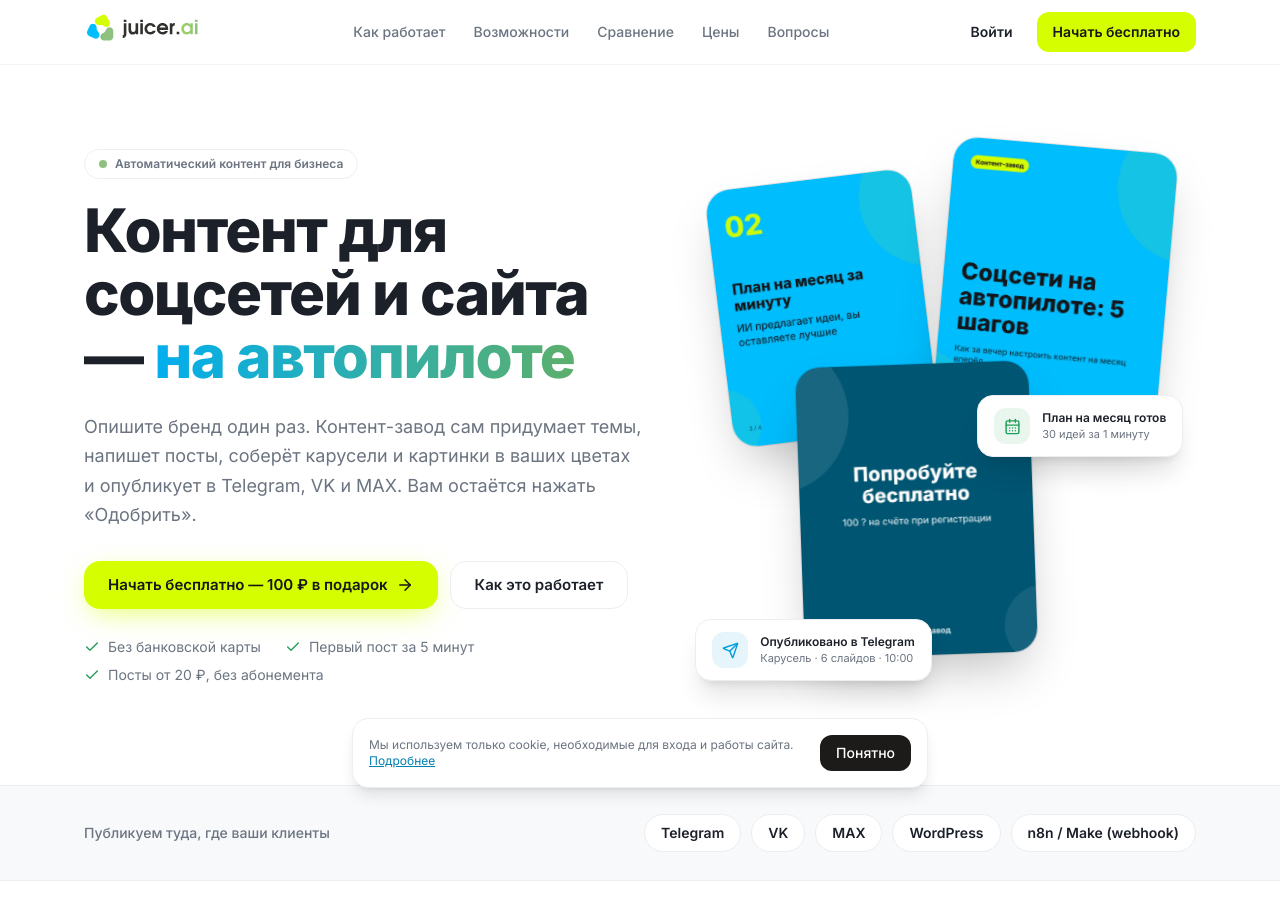
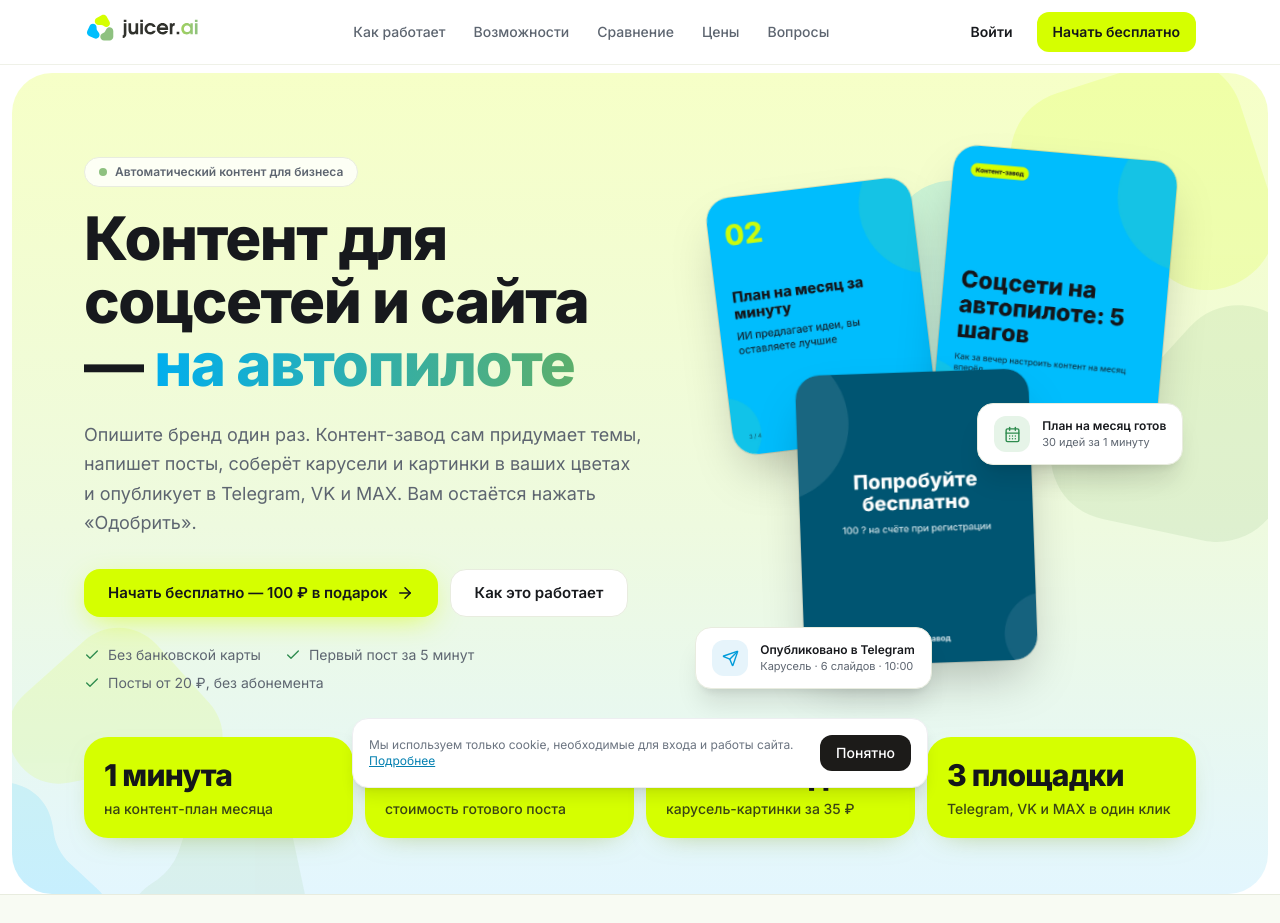
Before and after one commit to edinayasredarf-png/kontent, a Next.js app: page / in a window 1280 px wide. Shown: the top 923 px of the page. Built offline with nearby package versions, Linux system fonts and the light colour scheme; no server answers.

Commit message:
Лендинг: светлая пастельная гамма по референсам, плитки-показатели, блобы из форм логотипа
Co-Authored-By: Claude Sonnet 5.5 <noreply@anthropic.com>

```diff
--- a/src/app/globals.css
+++ b/src/app/globals.css
@@ -83,3 +83,6 @@ html { scroll-behavior: smooth; scroll-padding-top: 5rem; }
 details.lt-faq > summary { list-style: none; cursor: pointer; }
 details.lt-faq > summary::-webkit-details-marker { display: none; }
 details.lt-faq[open] .lt-plus { transform: rotate(45deg); }
+
+/* Лендинг всегда светлый: пастельная палитра из цветов логотипа (как у референсов), независимо от темы кабинета */
+.lt-light { color-scheme: light; --bg: #ffffff; --surface: #ffffff; --tile: #f3f8ec; --tile2: #e9f1de; --ink: #17191d; --ink2: #5d6570; --ink3: #8d95a0; --line: #e8ecdf; --accent: #029cda; --accent-ink: #0480b1; --accent-soft: #e3f6fe; --good: #2e8b4e; --good-soft: #e6f4e8; --bad: #d8453c; --bad-soft: #fcecea; --pastel-cyan: #e3f6fe; --pastel-lime: #f6ffc7; --pastel-green: #e9f3e4; }
--- a/src/app/page.tsx
+++ b/src/app/page.tsx
@@ -21,6 +21,17 @@ export const metadata: Metadata = {
   openGraph: { type: "website", url: SITE, siteName: "Контент-завод", locale: "ru_RU", title: TITLE, description: DESC, images: [{ url: "/demo/b1.jpg", width: 1080, height: 1350, alt: "Пример карусели, созданной Контент-заводом" }] },
   twitter: { card: "summary_large_image", title: TITLE, description: DESC, images: ["/demo/b1.jpg"] },
 };
+
+/** Декор из трёх форм логотипа: голубая, лаймовая, зелёная «капли». Мягкая замена 3D-иллюстрациям. */
+function Blobs({ className = "", style }: { className?: string; style?: React.CSSProperties }) {
+  return (
+    <svg aria-hidden viewBox="0 0 100 100" className={className} style={style} fill="none">
+      <path d="M58.3 67.9a15 15 0 0 0 6.3-5.3l4.7-8c6.4-10.8 23-6.3 23 6.3v19.1c0 6.8-5.5 12.4-12.4 12.4H61.2c-13.7 0-17.2-19-4.4-23.9l1.5-.6Z" fill="#8EC180" />
+      <path d="M36.3 51.7c-.2 2.8.6 5.6 2.2 7.9l5.3 7.6c7.2 10.3-3.8 23.6-15.3 18.3L11.1 77.6C4.9 74.8 2.2 67.5 5 61.2l7.8-17c5.7-12.5 24.5-7.8 23.6 5.9l-.1 1.6Z" fill="#00BEFD" />
+      <path d="M59.6 43.6a15 15 0 0 0-7.7-2.8l-9.3-.1c-12.6-.1-17-16.8-6.1-23.1L53 8.1c5.9-3.4 13.5-1.4 16.9 4.5l9.4 16.2c6.9 11.9-7.8 24.5-18.5 15.8l-1.2-1Z" fill="#D5FF00" />
+    </svg>
+  );
+}
 
 const LIME = "#D5FF00", CYAN = "#00BEFD", GREEN = "#8EC180";
 
@@ -58,13 +69,13 @@ function H2({ children }: { children: React.ReactNode }) {
 
 export default function Landing() {
   return (
-    <div className="overflow-x-clip">
+    <div className="lt-light overflow-x-clip bg-[var(--bg)] text-[var(--ink)]">
       <script type="application/ld+json" dangerouslySetInnerHTML={{ __html: JSON.stringify(jsonLd) }} />
 
       {/* Шапка */}
       <header className="sticky top-0 z-40 border-b border-line/70 bg-[color-mix(in_srgb,var(--bg)_82%,transparent)] backdrop-blur-xl">
         <div className={`${wrap} flex h-16 items-center justify-between gap-4`}>
-          <div className="w-28 shrink-0 sm:w-36"><Logo href="/" className="[&_img]:h-8" /></div>
+          <div className="w-28 shrink-0 sm:w-36"><Logo href="/" light className="[&_img]:h-8" /></div>
           <nav aria-label="Разделы" className="hidden items-center gap-7 text-sm font-medium text-ink2 lg:flex">
             <a href="#how" className="hover:text-ink">Как работает</a>
             <a href="#features" className="hover:text-ink">Возможности</a>
@@ -81,13 +92,12 @@ export default function Landing() {
 
       <main>
         {/* Hero */}
-        <section className="relative">
-          <div aria-hidden className="pointer-events-none absolute inset-0 -z-10">
-            <div className="absolute -left-32 -top-24 h-[28rem] w-[28rem] rounded-full opacity-30 blur-3xl" style={{ background: CYAN }} />
-            <div className="absolute -right-24 top-20 h-[26rem] w-[26rem] rounded-full opacity-25 blur-3xl" style={{ background: LIME }} />
-            <div className="absolute bottom-0 left-1/3 h-72 w-72 rounded-full opacity-20 blur-3xl" style={{ background: GREEN }} />
+        <section className="relative mx-2 mt-2 overflow-hidden rounded-[2rem] sm:mx-3 sm:rounded-[2.5rem]" style={{ background: "linear-gradient(180deg, #f6ffc7 0%, #eefadf 55%, #e3f6fe 100%)" }}>
+          <div aria-hidden className="pointer-events-none absolute inset-0">
+            <Blobs className="absolute -right-24 -top-16 h-[34rem] w-[34rem] rotate-12 opacity-[.16]" />
+            <Blobs className="absolute -bottom-32 -left-28 h-[26rem] w-[26rem] -rotate-12 opacity-[.12]" />
           </div>
-          <div className={`${wrap} grid items-center gap-12 pb-16 pt-12 md:pb-24 md:pt-20 lg:grid-cols-[1.05fr_.95fr]`}>
+          <div className={`${wrap} relative grid items-center gap-12 pb-10 pt-12 md:pt-20 lg:grid-cols-[1.05fr_.95fr]`}>
             <div>
               <span className="inline-flex items-center gap-2 rounded-full border border-line bg-surface/80 px-3.5 py-1.5 text-xs font-semibold text-ink2 backdrop-blur">
                 <span className="h-2 w-2 rounded-full" style={{ background: GREEN }} />Автоматический контент для бизнеса
@@ -129,6 +139,21 @@ export default function Landing() {
                 <div><p className="text-xs font-semibold">План на месяц готов</p><p className="text-[11px] text-ink2">30 идей за 1 минуту</p></div>
               </div>
             </div>
+          </div>
+          <div className={`${wrap} relative pb-10 md:pb-14`}>
+            <ul className="grid grid-cols-2 gap-3 md:grid-cols-4">
+              {[
+                ["1 минута", "на контент-план месяца"],
+                ["от 20 ₽", "стоимость готового поста"],
+                ["4–10 слайдов", "карусель-картинки за 35 ₽"],
+                ["3 площадки", "Telegram, VK и MAX в один клик"],
+              ].map(([n, d]) => (
+                <li key={n} className="rounded-3xl p-5 text-[#14161a] shadow-[0_10px_30px_-18px_rgba(120,150,0,.6)]" style={{ background: LIME }}>
+                  <p className="text-2xl font-extrabold tracking-tight sm:text-3xl">{n}</p>
+                  <p className="mt-1.5 text-[13px] font-medium leading-snug opacity-80 sm:text-sm">{d}</p>
+                </li>
+              ))}
+            </ul>
           </div>
         </section>
 
@@ -183,7 +208,7 @@ export default function Landing() {
                 { i: Sparkles, t: "Одобрите материалы", d: "Тексты, карусели и картинки готовы. Правьте любую деталь, а правки слайдов бесплатны." },
                 { i: Send, t: "Публикация по расписанию", d: "Посты выходят в Telegram, VK и MAX в лучшее время. Если что-то пошло не так, деньги возвращаются." },
               ].map((s, n) => (
-                <li key={s.t} className="relative rounded-3xl border border-line bg-surface p-6">
+                <li key={s.t} className="relative rounded-3xl p-6" style={{ background: ["var(--pastel-cyan)", "var(--pastel-lime)", "var(--pastel-green)", "var(--pastel-cyan)"][n] }}>
                   <span className="mb-5 flex items-center gap-3">
                     <span className="grid h-11 w-11 place-items-center rounded-2xl text-[#14161a]" style={{ background: [CYAN, LIME, GREEN, CYAN][n] }}><s.i size={21} /></span>
                     <span className="text-3xl font-extrabold text-ink3/50">0{n + 1}</span>
@@ -204,7 +229,7 @@ export default function Landing() {
             <H2>Всё, что нужно для регулярного контента, в одном окне</H2>
             <div className="mt-12 grid gap-4 md:grid-cols-6">
               {/* Карусели — крупная карточка */}
-              <article className="relative overflow-hidden rounded-3xl border border-line bg-surface p-7 md:col-span-4">
+              <article className="relative overflow-hidden rounded-3xl p-7 md:col-span-4" style={{ background: "var(--pastel-cyan)" }}>
                 <div className="grid items-center gap-6 sm:grid-cols-[1fr_auto]">
                   <div>
                     <span className="mb-4 grid h-11 w-11 place-items-center rounded-2xl text-[#14161a]" style={{ background: CYAN }}><GalleryHorizontal size={21} /></span>
@@ -221,7 +246,7 @@ export default function Landing() {
                 </div>
               </article>
 
-              <article className="rounded-3xl border border-line bg-surface p-7 md:col-span-2">
+              <article className="rounded-3xl p-7 md:col-span-2" style={{ background: "var(--pastel-lime)" }}>
                 <span className="mb-4 grid h-11 w-11 place-items-center rounded-2xl text-[#14161a]" style={{ background: LIME }}><CalendarDays size={21} /></span>
                 <h3 className="text-xl font-bold">Контент-план на месяц</h3>
                 <p className="mt-3 text-[15px] leading-relaxed text-ink2">Идеи с учётом ниши, типов постов и дат. Календарь публикаций и подбор лучшего времени выхода.</p>
@@ -234,14 +259,14 @@ export default function Landing() {
                 { i: Radar, c: CYAN, t: "Мониторинг и идеи", d: "Следим за новостями, каналами VK и Telegram, сайтами и ключевыми словами. Находки превращаются в темы." },
                 { i: BarChart3, c: GREEN, t: "Аналитика", d: "Что вышло, что сработало, в какое время лучше публиковать. Решения на данных, а не на ощущениях." },
                 { i: Bot, c: LIME, t: "Автопилот и помощник Лия", d: "Автопилот сам собирает идеи и пишет черновики. Помощник отвечает на вопросы по сервису." },
-              ].map((f) => (
-                <article key={f.t} className="rounded-3xl border border-line bg-surface p-7 md:col-span-2">
+              ].map((f, n) => (
+                <article key={f.t} className="rounded-3xl p-7 md:col-span-2" style={{ background: ["var(--pastel-green)", "var(--pastel-cyan)", "var(--pastel-lime)", "var(--pastel-cyan)", "var(--pastel-lime)", "var(--pastel-green)"][n] }}>
                   <span className="mb-4 grid h-11 w-11 place-items-center rounded-2xl text-[#14161a]" style={{ background: f.c }}><f.i size={21} /></span>
                   <h3 className="text-xl font-bold">{f.t}</h3>
                   <p className="mt-3 text-[15px] leading-relaxed text-ink2">{f.d}</p>
                 </article>
               ))}
-              <article className="rounded-3xl border border-line bg-tile/60 p-7 md:col-span-6">
+              <article className="relative overflow-hidden rounded-3xl p-7 md:col-span-6" style={{ background: "var(--pastel-green)" }}>
                 <div className="grid items-center gap-6 md:grid-cols-[auto_1fr_auto]">
                   <span className="grid h-11 w-11 place-items-center rounded-2xl text-[#14161a]" style={{ background: GREEN }}><Users size={21} /></span>
                   <div><h3 className="text-xl font-bold">Много брендов, команда и роли</h3><p className="mt-1.5 max-w-2xl text-[15px] text-ink2">Любое число брендов и контент-заводов в одной организации, у каждого свой стиль и каналы. Приглашайте сотрудников и клиентов с ролями «администратор», «редактор», «наблюдатель».</p></div>
@@ -303,8 +328,8 @@ export default function Landing() {
                 { i: ShieldCheck, t: "Публикация только с вашего «да»", d: "Автопилот собирает идеи и пишет черновики, а выходит в канал только то, что вы одобрили." },
                 { i: Wallet, t: "Платите за результат", d: "Нет абонемента. Если генерация не удалась, списанные деньги автоматически возвращаются на счёт." },
                 { i: Zap, t: "Ключи под замком", d: "Доступы к каналам хранятся в зашифрованном виде и не показываются после сохранения." },
-              ].map((b) => (
-                <div key={b.t} className="rounded-3xl border border-line bg-surface p-7">
+              ].map((b, n) => (
+                <div key={b.t} className="rounded-3xl p-7" style={{ background: ["var(--pastel-lime)", "var(--pastel-cyan)", "var(--pastel-green)"][n] }}>
                   <b.i size={26} className="text-accent-ink" />
                   <h3 className="mt-4 text-lg font-bold">{b.t}</h3>
                   <p className="mt-2 text-[15px] leading-relaxed text-ink2">{b.d}</p>
@@ -325,9 +350,9 @@ export default function Landing() {
                 { i: UserRound, t: "Эксперты и блогеры", d: "Ваш голос и ваши идеи, а рутину оформления и публикации берёт на себя сервис." },
                 { i: Briefcase, t: "Агентства и фрилансеры", d: "Ведите десятки клиентов в одном окне и берите больше проектов без роста штата." },
                 { i: Building2, t: "Компании и команды", d: "Единый стиль всех каналов, роли для сотрудников и контроль каждого материала." },
-              ].map((w) => (
-                <div key={w.t} className="rounded-3xl border border-line bg-surface p-6">
-                  <span className="grid h-11 w-11 place-items-center rounded-2xl bg-accent-soft text-accent-ink"><w.i size={21} /></span>
+              ].map((w, n) => (
+                <div key={w.t} className="rounded-3xl p-6" style={{ background: ["var(--pastel-cyan)", "var(--pastel-lime)", "var(--pastel-green)", "var(--pastel-cyan)"][n] }}>
+                  <span className="grid h-11 w-11 place-items-center rounded-2xl bg-white text-accent-ink"><w.i size={21} /></span>
                   <h3 className="mt-4 text-lg font-bold">{w.t}</h3>
                   <p className="mt-2 text-[15px] leading-relaxed text-ink2">{w.d}</p>
                 </div>
@@ -362,7 +387,7 @@ export default function Landing() {
                 </ul>
               </div>
               <div className="relative overflow-hidden rounded-3xl p-8 text-[#14161a]" style={{ background: `linear-gradient(145deg, ${CYAN}, ${GREEN} 60%, ${LIME})` }}>
-                <p className="text-sm font-semibold opacity-80">Пример: контент на месяц</p>
+                <Blobs className="absolute -right-10 -top-10 h-44 w-44 rotate-12 opacity-40 [filter:saturate(.5)_brightness(1.5)]" /><p className="relative text-sm font-semibold opacity-80">Пример: контент на месяц</p>
                 <p className="mt-3 text-5xl font-extrabold tracking-tight">≈ 900 ₽</p>
                 <p className="mt-3 text-[15px] font-medium leading-relaxed">30 постов и 8 каруселей. Это примерно стоимость обеда, а не месячной ставки SMM-специалиста.</p>
                 <Link href="/register" className="mt-7 inline-flex h-12 w-full items-center justify-center gap-2 rounded-2xl bg-[#14161a] px-6 text-[15px] font-semibold text-white transition hover:opacity-90">Получить 100 ₽ и начать<ArrowRight size={18} /></Link>
@@ -392,7 +417,7 @@ export default function Landing() {
         {/* Финальный призыв */}
         <section className="px-5 py-16 md:py-24">
           <div className="relative mx-auto max-w-6xl overflow-hidden rounded-[2rem] px-6 py-14 text-center text-[#14161a] sm:px-12 md:py-20" style={{ background: `linear-gradient(120deg, ${CYAN} 0%, ${GREEN} 55%, ${LIME} 100%)` }}>
-            <div aria-hidden className="absolute -left-20 -top-20 h-64 w-64 rounded-full bg-white/25 blur-2xl" />
+            <Blobs className="absolute -right-16 -top-20 h-80 w-80 rotate-12 opacity-30 [filter:saturate(.4)_brightness(1.4)]" /><Blobs className="absolute -bottom-24 -left-16 h-72 w-72 -rotate-12 opacity-25 [filter:saturate(.4)_brightness(1.4)]" />
             <h2 className="relative mx-auto max-w-3xl text-balance text-3xl font-extrabold leading-tight tracking-tight sm:text-5xl">Запустите контент-завод для своего бренда сегодня</h2>
             <p className="relative mx-auto mt-4 max-w-xl text-lg font-medium">100 ₽ в подарок, чтобы убедиться самому. Первый пост — через пять минут.</p>
             <div className="relative mt-8 flex flex-col items-center justify-center gap-3 sm:flex-row">
@@ -406,7 +431,7 @@ export default function Landing() {
       <footer className="border-t border-line">
         <div className={`${wrap} flex flex-col gap-6 py-10 md:flex-row md:items-start md:justify-between`}>
           <div className="max-w-xs">
-            <div className="w-36"><Logo href="/" className="[&_img]:h-8" /></div>
+            <div className="w-36"><Logo href="/" light className="[&_img]:h-8" /></div>
             <p className="mt-3 text-sm text-ink2">Автоматический контент для соцсетей и сайта: план, тексты, карусели, публикация.</p>
           </div>
           <nav aria-label="Навигация" className="flex flex-wrap gap-x-8 gap-y-2 text-sm text-ink2">
--- a/src/components/Logo.tsx
+++ b/src/components/Logo.tsx
@@ -5,13 +5,13 @@ import Link from "next/link";
  * Какая видна, решает CSS (.logo-light / .logo-dark в globals.css) по выбранной теме или по системной.
  * Файлы: /public/logo-light.svg, /public/logo-dark.svg; иконка вкладки — src/app/icon.svg.
  */
-export function Logo({ href = "/app", className = "", big }: { href?: string; className?: string; big?: boolean }) {
+export function Logo({ href = "/app", className = "", big, light }: { href?: string; className?: string; big?: boolean; light?: boolean }) {
   return (
     <Link href={href} aria-label="На главную" className={`${big ? "flex justify-center" : "inline-flex items-center"} ${className}`}>
       {/* eslint-disable-next-line @next/next/no-img-element */}
-      <img src="/logo-light.svg" alt="Логотип" width={150} height={42} className={`logo-light w-auto ${big ? "h-auto w-[37%]" : "h-10"}`} />
+      <img src="/logo-light.svg" alt="Логотип" width={150} height={42} className={`${light ? "!inline " : ""}logo-light w-auto ${big ? "h-auto w-[37%]" : "h-10"}`} />
       {/* eslint-disable-next-line @next/next/no-img-element */}
-      <img src="/logo-dark.svg" alt="" aria-hidden width={150} height={42} className={`logo-dark w-auto ${big ? "h-auto w-[37%]" : "h-10"}`} />
+      {!light && <img src="/logo-dark.svg" alt="" aria-hidden width={150} height={42} className={`logo-dark w-auto ${big ? "h-auto w-[37%]" : "h-10"}`} />}
     </Link>
   );
 }
```
